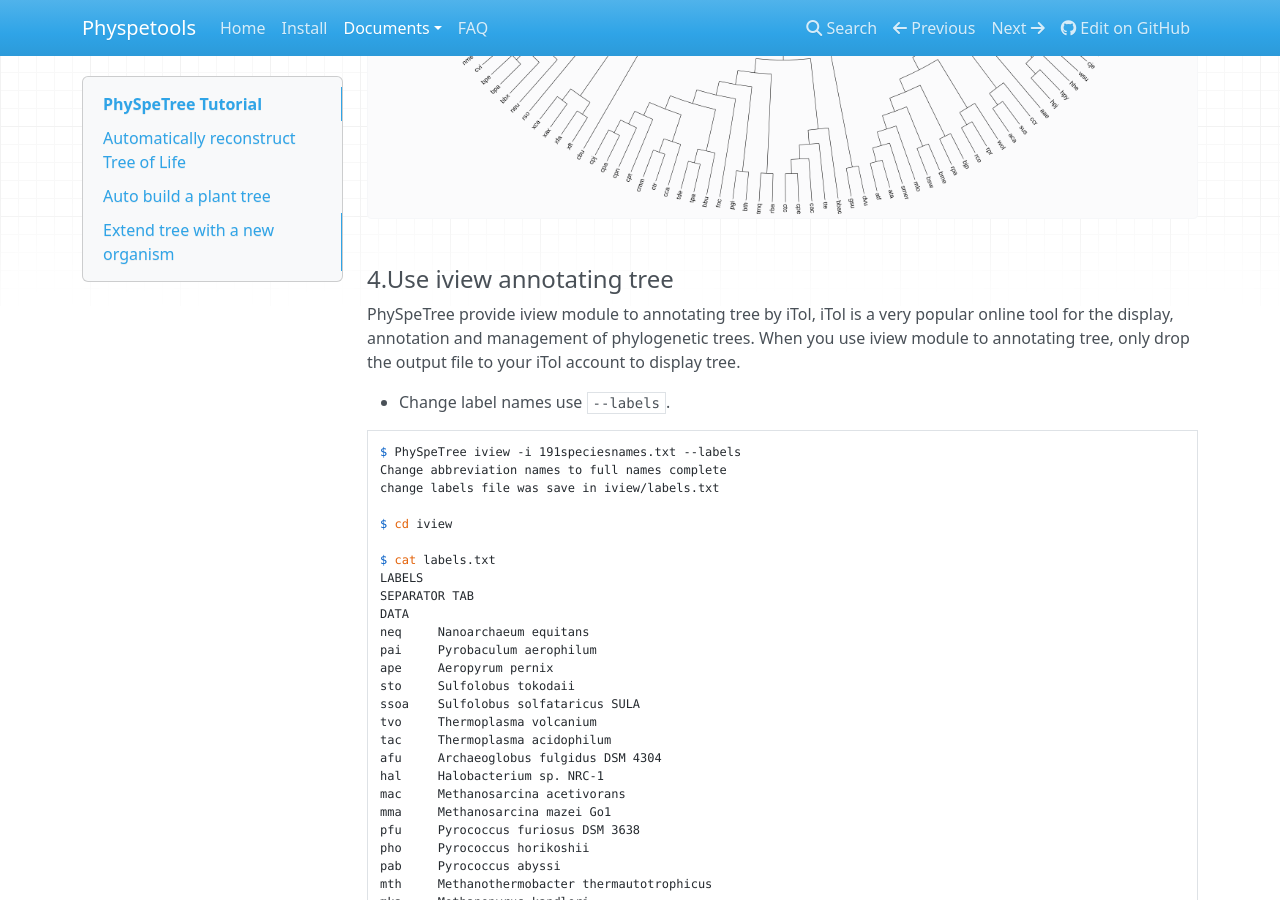
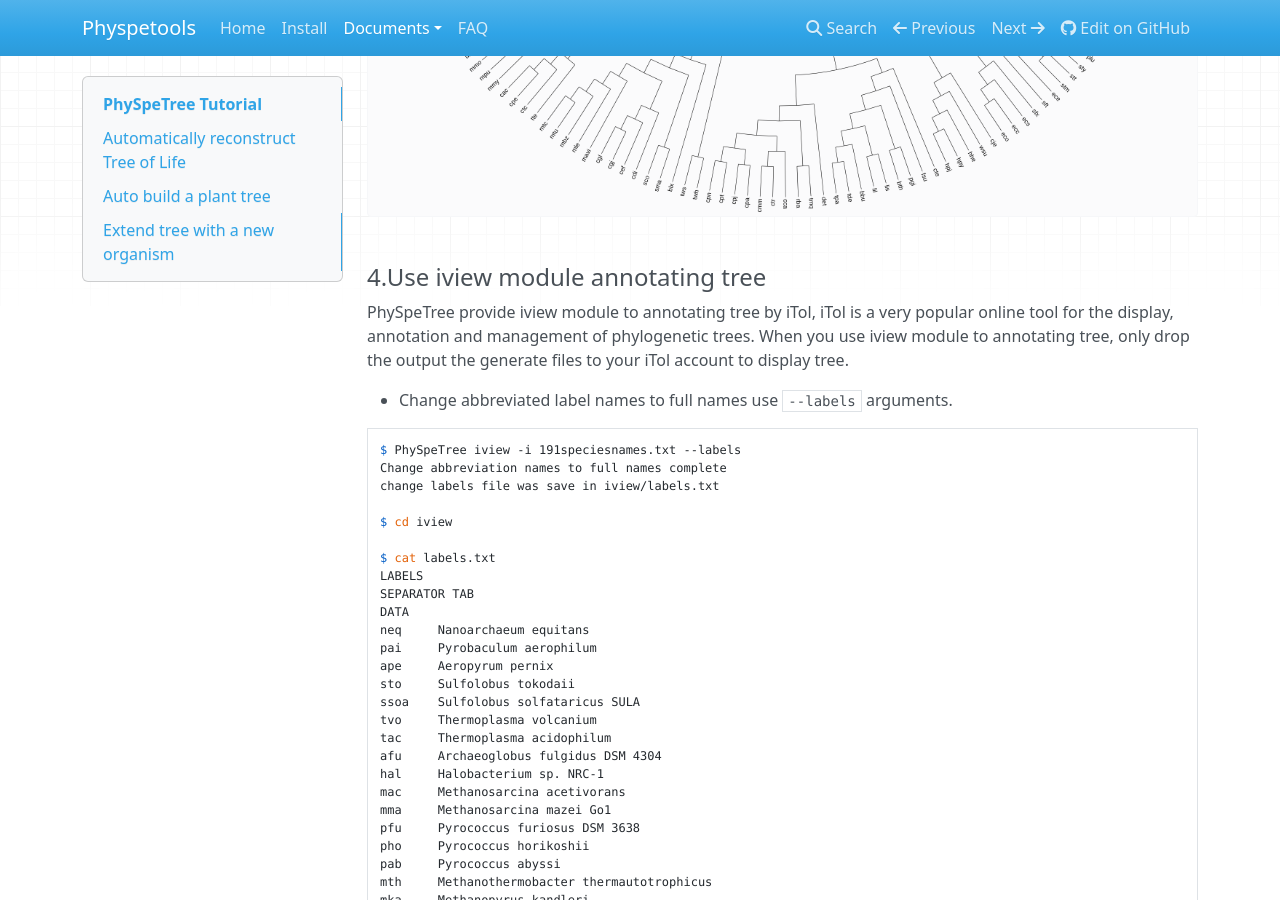
Before and after one commit to yangfangs/physpetools, an MkDocs documentation site: the page built from docs/docs/tutorial.md, in a window 1280 px wide and 900 px high, scrolled down 2566 px. Built offline with MkDocs 1.6.1, drawn with Linux system fonts in a browser that asks for light colours; nearby versions of some CDN libraries; old or Windows-style settings are respelled for this version of MkDocs; some of the changed text lies outside the part shown.

Commit message:
update doc

````diff
--- a/docs/docs/tutorial.md
+++ b/docs/docs/tutorial.md
@@ -34,11 +34,11 @@
 .....
 ```
 
-####  2.Reconstruct phylogenetic tree by highly conserved protein
+####  2.Reconstruct phylogenetic tree by highly conserved protein method
 
-When use PhySpeTree auto build phylogenetic tree, user can use `--hcp` arguments to specify use highly conserved protein way to reconstruct phylogenetic tree. The default use 1 thread
-to reconstruct phylogenetic tree, if you want to use more threads can use `-t` parameter to specify more threads to reconstruct phylogenetic tree. Here we use the default value 1 thread to
-reconstruct 191 organisms phylogenetic tree.
+When the users use PhySpeTree automatically build phylogenetic tree, the users can use `--hcp` arguments to specify use highly conserved protein way to reconstruct phylogenetic tree. The default use 1 thread
+to reconstruct phylogenetic tree, if you want to use more threads can use `-t` parameter to set the threads to be used. Here we use the default value 1 thread to
+reconstruct 191 species phylogenetic tree.
 
 ```
 $ PhySpeTree autobuild -i 191speciesnames.txt -o 191_pro --hcp
@@ -67,13 +67,13 @@
 
 
 
-#### 4.Use iview annotating tree
+#### 4.Use iview module annotating tree
 
 PhySpeTree provide iview module to annotating tree by iTol, iTol is a very popular online tool for the display, annotation and management of phylogenetic trees.
-When you use iview module to annotating tree, only drop the output file to your iTol account to display tree.
+When you use iview module to annotating tree, only drop the output the generate files to your iTol account to display tree.
 
 
-* Change label names use `--labels`.
+* Change abbreviated label names to full names use `--labels` arguments.
 
 ```
 $ PhySpeTree iview -i 191speciesnames.txt --labels
````
Also changed, not shown: docs/docs/img/191_species_pro.png, docs/docs/img/191_species_pro_full_name.png.
